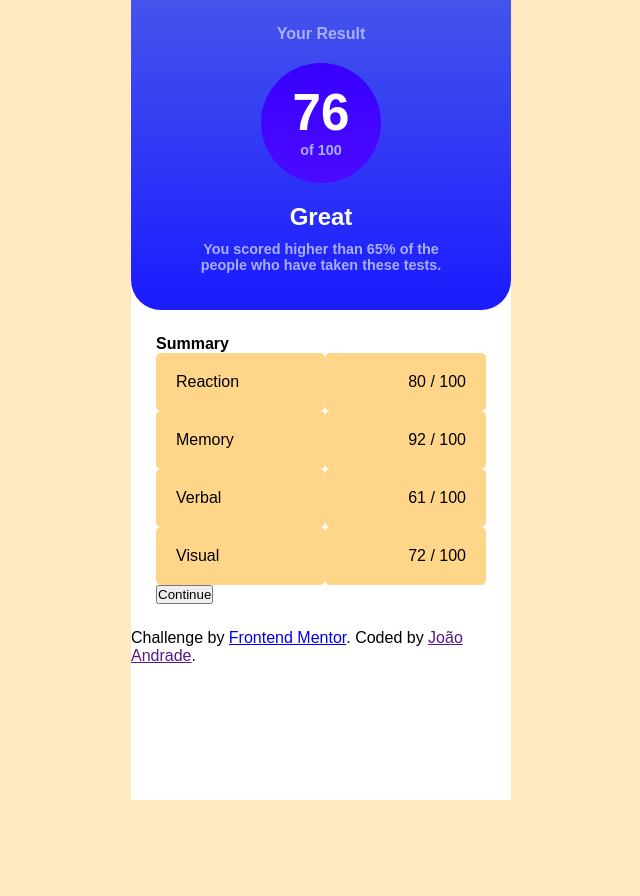
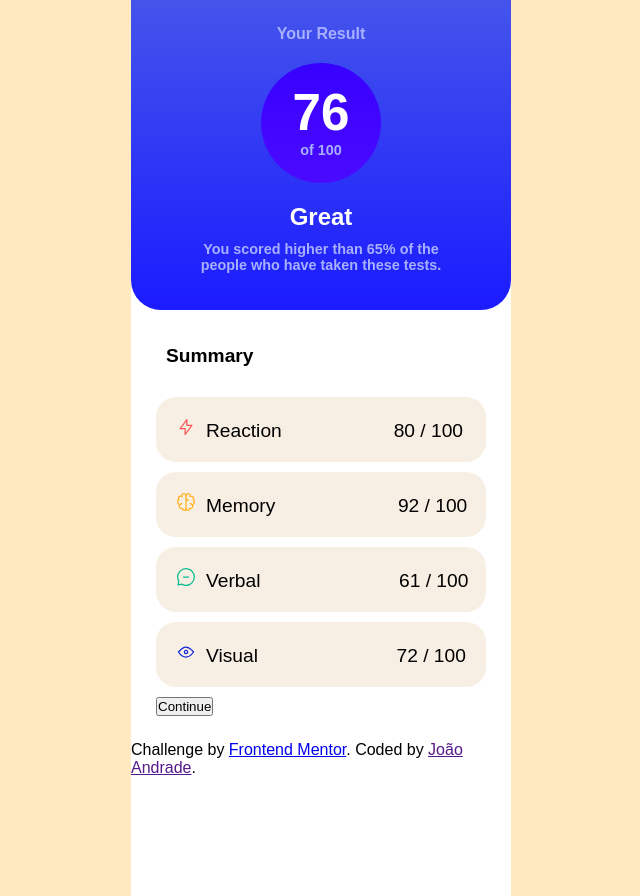
Before and after one commit to joaoandraade/frontendmentor-segundo-desafio, a plain HTML site: page index.html in a window 1280 px wide. Shown: the whole page, without its empty margins (319-959 px from the left). Before the commit the page ends 800 px from the top, so only its background shows below. Drawn offline with Linux system fonts and the light colour scheme.

Commit message:
Update 1.0

```diff
--- a/estilos/estilos.css
+++ b/estilos/estilos.css
@@ -13,7 +13,7 @@ body {
 main {
     background-color: white;
     width: 380px;
-    height: 100vh;
+    height: 112vh;
     margin: auto;
 }
 
@@ -70,17 +70,19 @@ section#inferior {
     padding: 25px;
 }
 
-table {
-    width: 100%;
-    border-collapse: collapse;
+section#inferior > h4 {
+    font-size: 1.2em;
+    padding: 10px 10px 30px 10px;
 }
 
-td {
-    background-color: rgba(255, 179, 37, 0.541);
+div.dados {
+    background-color: rgba(222, 184, 135, 0.226);
+    font-size: 1.2em;
+    margin-bottom: 10px;
     padding: 20px;
-    border-radius: 5px;
+    border-radius: 20px;
 }
 
-td.dados {
-    text-align: right;
+img {
+    padding-right: 10px;
 }
--- a/index.html
+++ b/index.html
@@ -21,25 +21,11 @@
         </section>
         <section id="inferior">
             <h4>Summary</h4>
-             <table>
-                 <tr>
-                    <td>Reaction</td>
-                    <td class="dados">80 / 100</td>
-                </tr>
-                <tr>
-                    <td>Memory</td>
-                    <td class="dados">92 / 100</td>
-                </tr>
-                <tr>
-                    <td>Verbal</td>
-                    <td class="dados">61 / 100</td>
-                </tr>
-                <tr>
-                    <td>Visual</td>
-                    <td class="dados">72 / 100</td>
-                </tr>
-             </table>
-             <input type="button" value="Continue">
+            <div class="dados"><pre><img src="./assets/images/icon-reaction.svg" alt="">Reaction                     80 / 100</pre></div>
+            <div class="dados"><pre><img src="./assets/images/icon-memory.svg" alt="">Memory                       92 / 100</pre></div>
+            <div class="dados"><pre><img src="./assets/images/icon-verbal.svg" alt="">Verbal                          61 / 100</pre></div>
+            <div class="dados"><pre><img src="./assets/images/icon-visual.svg" alt="">Visual                          72 / 100</pre></div>
+            <input type="button" value="Continue">
         </section>
         <footer>
         Challenge by <a href="#">Frontend Mentor</a>. Coded by <a href="">João Andrade</a>.
```
